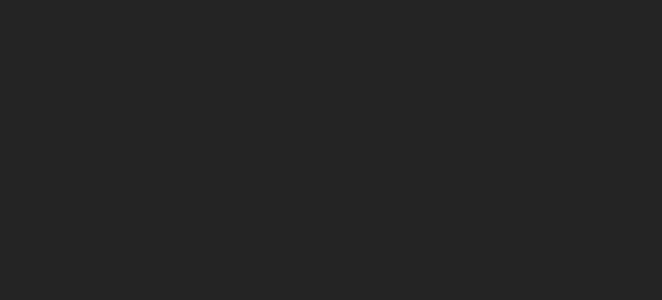
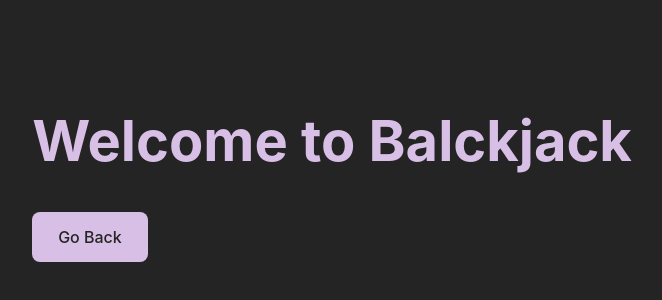
Before and after one commit to Complex-systems-and-devops-gruppe-8/frontend, a React (Vite) app: page /blackjack in a window 1280 px wide. Before the commit this address had no page. Shown: the part 234-534 px from the top of the page, without its empty margins (308-970 px from the left). Built offline with nearby package versions, Linux system fonts and the light colour scheme.

Commit message:
routing works for 3 pages (blackjack, poker and coinflip)

```diff
--- /dev/null
+++ b/src/Pages/Blackjack.tsx
@@ -0,0 +1,14 @@
+import {Link} from 'react-router-dom';
+
+function BlackjackPage() {
+  return (
+    <div className="min-h-screen flex flex-col">
+       <h1 className="text-4xl text-center mt-10">Welcome to Balckjack</h1>
+       <Link to="/">
+       <button>Go Back</button>
+       </Link>
+    </div>
+  );
+}
+
+export default BlackjackPage;
--- a/src/Pages/Poker.tsx
+++ b/src/Pages/Poker.tsx
@@ -1,10 +1,12 @@
-
+ import { Link } from "react-router-dom";
 
 function PokerPage() {
   return (
     <div className="min-h-screen flex flex-col">
        <h1 className="text-4xl text-center mt-10">Welcome to Poker</h1>
-       <button></button>
+       <Link to="/">
+       <button>Go Back</button>
+       </Link>
     </div>
   );
 }
--- a/src/components/GamesSection.tsx
+++ b/src/components/GamesSection.tsx
@@ -1,17 +1,22 @@
 import React from 'react';
+import { useNavigate } from 'react-router-dom';
+const GamesSection: React.FC = () => {
+  const navigate = useNavigate();
+  const handleGameClick = (gameName: string): void => {
 
-const GamesSection: React.FC = () => {
-  const handleGameClick = (gameName: string): void => {
     alert(`You clicked ${gameName}`);
     switch (gameName) {
       case 'Blackjack':
         // Navigate to Blackjack page
+        navigate('/blackjack');
         break;
       case 'Poker':
         // Navigate to Poker page
+        navigate('/poker');
         break;
-      case 'Roulette':
+      case 'Coinflip':
         // Navigate to Roulette page
+        navigate('/coinflip');
         break;
       default:
         break;
@@ -40,11 +45,11 @@ const GamesSection: React.FC = () => {
             <p className="mt-4">Click to play Poker.</p>
           </button>
           <button
-            onClick={() => handleGameClick('Roulette')}
+            onClick={() => handleGameClick('Coinflip')}
             className="min-w-[250px] bg-green-900 text-white shadow-md p-6 rounded-lg hover:border-purple-400 border-t-4 cursor-pointer focus:outline-none"
           >
-            <h3 className="text-2xl font-bold">Roulette</h3>
-            <p className="mt-4">Click to play Roulette.</p>
+            <h3 className="text-2xl font-bold">CoinFlip</h3>
+            <p className="mt-4">Click to play CoinFlip.</p>
           </button>
         </div>
       </div>
--- a/src/main.tsx
+++ b/src/main.tsx
@@ -2,6 +2,9 @@ import React from 'react';
 import ReactDOM from 'react-dom/client';
 import './index.css';
 import LandingPage from './Landingpage';
+import PokerPage from './Pages/Poker';
+import CoinFlipPage from './Pages/CoinFlip';
+import BlackjackPage from './Pages/Blackjack';
 import { BrowserRouter as Router, Route,Routes } from 'react-router-dom'
 
 ReactDOM.createRoot(document.getElementById('root') as HTMLElement).render(
@@ -9,6 +12,10 @@ ReactDOM.createRoot(document.getElementById('root') as HTMLElement).render(
       <Router>
       <Routes>
         <Route path="/" element={<LandingPage />} />
+        <Route path="/coinflip" element={<CoinFlipPage />} />
+        <Route path="/poker" element={<PokerPage />} />
+        <Route path="/blackjack" element={<BlackjackPage />} />
+
       </Routes>
     </Router>
   </React.StrictMode>
```
